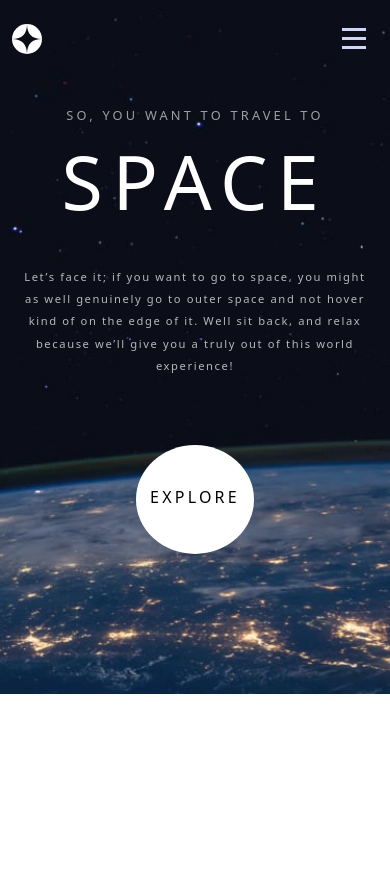
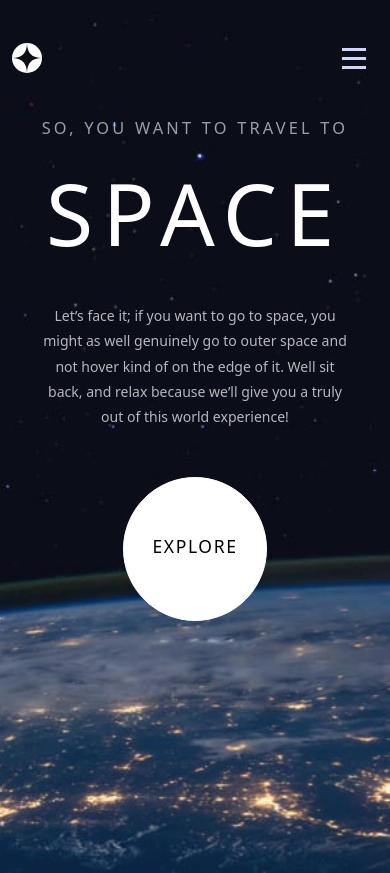
Before and after one commit to victor-msi/Space-tourism, a website: page index.html in a window 390 px wide. Before the commit the page ends 844 px from the top, so only its background shows below. Drawn offline with nearby package versions, Linux system fonts and the light colour scheme.

Commit message:
Segunda prueba mobile

```diff
--- a/index.html
+++ b/index.html
@@ -11,7 +11,7 @@
 <body>
   <!-- Navbar -->
   <nav class="navbar navbar-dark">
-    <div class="container-fluid">
+    <div class="container">
       <a class="navbar-brand" href="#">
         <img src="assets/shared/logo.svg" alt="logo" width="30" height="30">
       </a>
@@ -46,21 +46,26 @@
 
   <!-- Content -->
   <div class="container text-center">
-    <div class="row">
-      <span class="col column-1">So, you want to travel to</span>
+    <div class="row gy-5 justify-content-center">
+      <!-- Columna 1 -->
+      <div class="col-12 col-sm-12 col-md-12 col-lg-6">
+        <div class="column-1">
+          So, you want to travel to
         </div>
-    <div class="row">
-      <span class="col column-2">Space</span>
+        <div class="column-2">
+          Space
         </div>
-    <div class="row">
-      <p class="col column-3">
+        <div class="column-3">
           Let’s face it; if you want to go to space, you might as well genuinely go to
           outer space and not hover kind of on the edge of it. Well sit back, and relax
           because we’ll give you a truly out of this world experience!
-      </p>
         </div>
-    <div class="row justify-content-center">
-      <span class="col-6 column-4">Explore</span>
+      </div>
+
+      <!-- Columna 2 -->
+      <div class="column-4 col-8 col-sm-12 col-md-12 col-lg-6 d-flex justify-content-center" style="border: 1px solid white">
+        <span>Explore</span>
+      </div>
     </div>
   </div>
 
--- a/sass/_media-queries.scss
+++ b/sass/_media-queries.scss
@@ -2,26 +2,84 @@
 @media (max-width: 575px){
   body{
     background-image: url("../assets/home/background-home-mobile.jpg");
+    background-size: cover;
     background-repeat: no-repeat;
-    background-size: cover;
+    background-position: 50%;
     color: #fff;
+  }
+
+  .nav-link{
+    font-size: 3.5vw;
+  }
+
+  .column-1{
+    font-size: 4.2vw;
+    text-transform: uppercase;
+    margin-top: 1.8em;
+    opacity: .6;
+    letter-spacing: .2rem;
+    font-weight: 100;
+    /* border: 1px solid yellow; */
+  }
+
+  .column-2{
+    font-size: 22vw;
+    margin-top: .1em;
+    text-transform: uppercase;
+    letter-spacing: .6rem;
+    font-weight: 200;
+    /* border: 1px solid white; */
+  }
+
+  .column-3{
+    font-size: 3.6vw;
+    padding: 0 2em;
+    margin-top: 1.8em;
+    line-height: 1.8em;
+    opacity: .7;
+    font-weight: 200;
+    /* border: 1px solid red; */
+  }
+
+  .column-4{
+    /* margin-top: 13%; */
+    width: 9rem;
+    height: 9rem;
+    background-color: green;
+    padding-top: 0;
+    border-radius: 50%;
+    font-size: 4.5vw;
+    font-weight: 400;
+    letter-spacing: .1rem;
+    text-transform: uppercase;
+    background-color: white;
+    color: black;
+  }
+
+  .column-4 > span{
+    margin: 46%;
   }
 }
 
 // Small devices (landscape phones, 576px and up)
 @media (min-width: 576px) {
-
+  body{
+    background-image: url("../assets/home/background-home-mobile.jpg");
+    background-size: cover;
+    background-repeat: round;
+    color: #fff;
+  }
 }
 
 // Medium devices (tablets, 768px and up)
-/* @media (min-width: 768px) {
-  body{
+@media (min-width: 768px) {
+  /* body{
     background-image: url("../assets/home/background-home-tablet.jpg");
     background-repeat: no-repeat;
     background-size: cover;
     color: #fff;
-  }
- } */
+  } */
+ }
 
 // Large devices (desktops, 992px and up)
 @media (min-width: 992px) {  }
--- a/sass/_navbar.scss
+++ b/sass/_navbar.scss
@@ -1,3 +1,3 @@
 .navbar{
-  margin-top: .6em;
+  margin-top: 1.8em;
 }
--- a/sass/main.scss
+++ b/sass/main.scss
@@ -5,45 +5,5 @@
 
 body{
   width: 100%;
-  height: 100%;
+  height: 100vh;
 }
-
-.column-1{
-  font-size: .8rem;
-  text-transform: uppercase;
-  margin-top: 3em;
-  opacity: .6;
-  letter-spacing: .2rem;
-  font-weight: 100;
-}
-
-.column-2{
-  font-size: 4.7rem;
-  text-transform: uppercase;
-  letter-spacing: .6rem;
-  font-weight: 200;
-}
-
-.column-3{
-  margin-top: 2.5em;
-  padding: 0 2em;
-  font-size: .7rem;
-  line-height: 2em;
-  letter-spacing: .1rem;
-  opacity: .7;
-  font-weight: 200;
-}
-
-.column-4{
-  margin-top: 3.2em;
-  text-transform: uppercase;
-  letter-spacing: .2rem;
-  font-size: 1rem;
-  line-height: 6.5em;
-  font-weight: 400;
-  background-color: white;
-  color: black;
-  height: 6.8em;
-  width: 7.4em;
-  border-radius: 50%;
-}
```
Also changed, not shown: css/main.css, 1 other file. Lines whose indentation alone changed are shown as unchanged.
